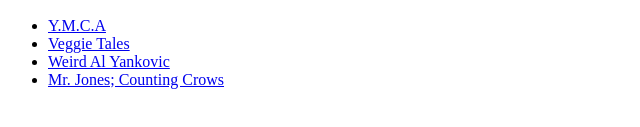
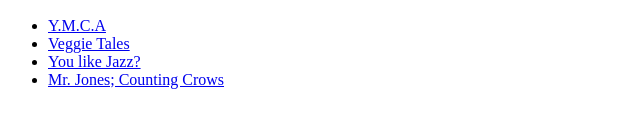
Before and after one commit to TimmyTurner17/Person-al-web-Site, a plain HTML site: page index.html in a window 1280 px wide. Shown: the part 323-450 px from the top of the page, 0-640 px from the left. Drawn offline with Linux system fonts and the light colour scheme.

Commit message:
Update index.html

```diff
--- a/index.html
+++ b/index.html
@@ -25,7 +25,7 @@
 <ul>
     <li><a href="https://www.youtube.com/watch?v=CS9OO0S5w2k">Y.M.C.A</a></li>
     <li><a href="https://www.youtube.com/watch?v=MreUtmdNqpc">Veggie Tales</a></li>
-    <li><a href="https://www.youtube.com/watch?v=notKtAgfwDA">Weird Al Yankovic</a></li>
+    <li><a href="https://www.youtube.com/watch?v=mqDOQzfM5Kc">You like Jazz?</a></li>
     <li><a href="https://www.youtube.com/watch?v=-oqAU5VxFWs">Mr. Jones; Counting Crows</a></li>
 </ul>
 	</body>
```
